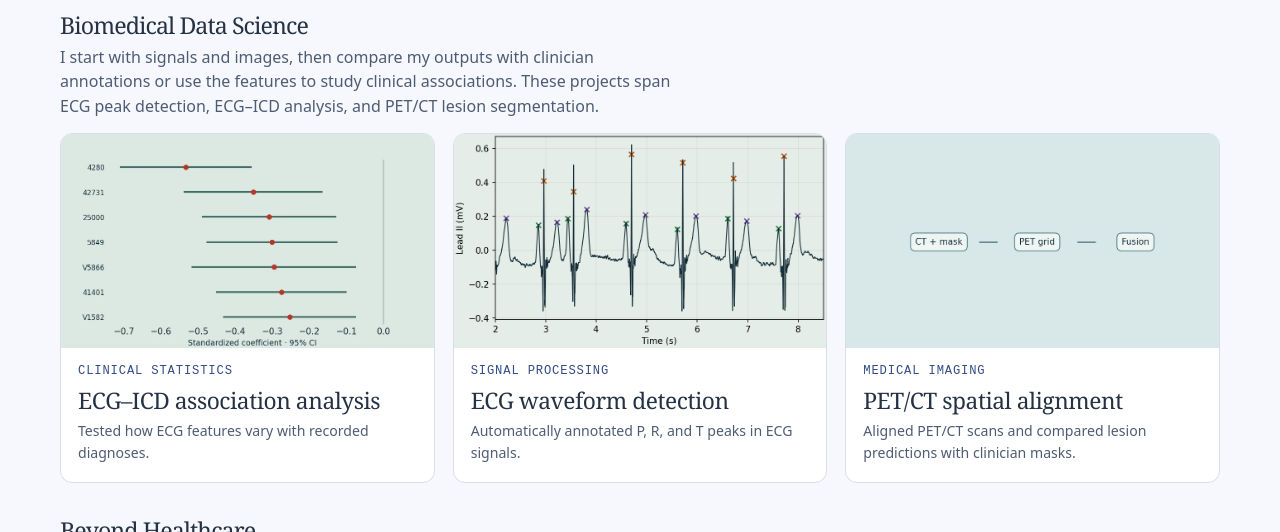
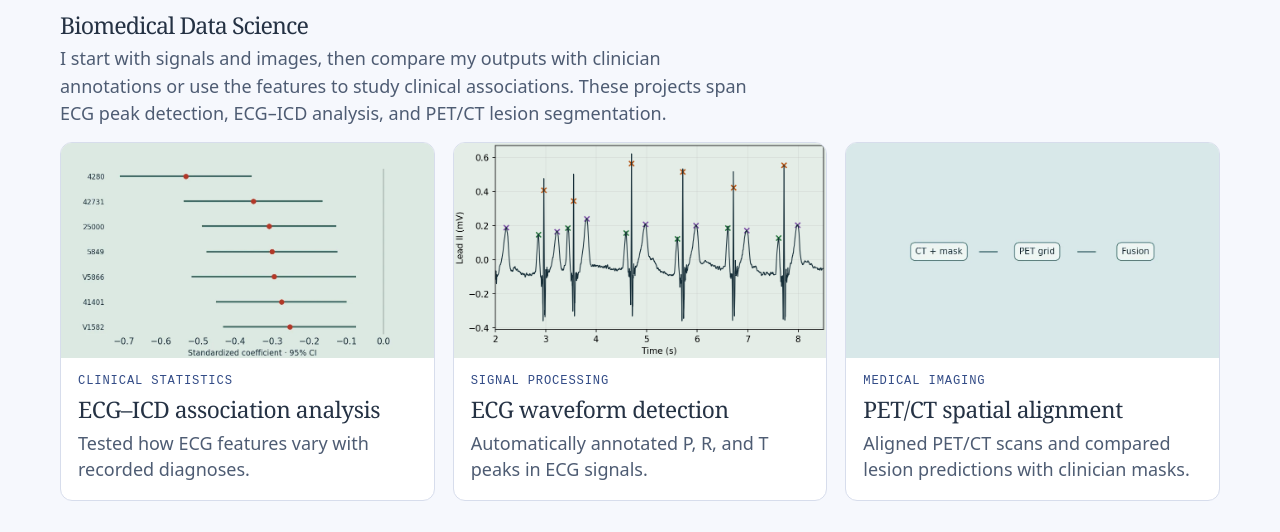
Before and after one commit to jo1127-here/portfolio, a plain HTML site: page index.html in a window 1280 px wide. Both pictures are taken after a click on the link "View portfolio". Shown: the part 198-730 px from the top of the page. Drawn offline with Linux system fonts and the light colour scheme.

Commit message:
Enlarge project gallery descriptions

```diff
--- a/assets/gallery.css
+++ b/assets/gallery.css
@@ -20,7 +20,7 @@ header.cover{max-width:none;padding:clamp(38px,7vw,95px) 0 clamp(45px,7vw,80px);
 .project-tile img{display:block;width:100%;height:auto;aspect-ratio:1.74;object-fit:cover}
 .tile-copy{padding:15px 17px 18px}
 .tile-copy h3{font:1.42rem/1.1 Georgia,serif;margin:.32em 0;letter-spacing:-.02em}
-.tile-copy>p:last-child{font-size:.88rem}
+.tile-copy>p:last-child{font-size:1.125rem;line-height:1.45;overflow-wrap:anywhere}
 .tile-copy .eyebrow{font-size:.76rem;letter-spacing:.07em}
 dialog{width:min(840px,calc(100% - 24px));max-height:calc(100dvh - 24px);margin:auto;background:var(--panel);color:var(--ink);border:1px solid var(--edge);border-radius:14px;padding:0}
 body:has(dialog[open]){overflow:hidden}
@@ -29,12 +29,12 @@ dialog .detail-card{border:0;padding-top:10px}
 dialog .plot{margin-top:16px}
 dialog .caption{min-height:0}
 @media(max-width:825px){.project-grid{grid-template-columns:repeat(2,minmax(0,1fr))}.cover h1{font-size:clamp(3.8rem,10vw,6.5rem)}}
-@media(max-width:570px){nav,main,footer{width:calc(100% - 30px)}header.cover{grid-template-columns:1fr;gap:24px}.project-grid{gap:10px}.tile-copy{padding:10px}.tile-copy h3{font-size:1.12rem}.tile-copy>p:last-child{font-size:.8rem}}
+@media(max-width:570px){nav,main,footer{width:calc(100% - 30px)}header.cover{grid-template-columns:1fr;gap:24px}.project-grid{gap:10px}.tile-copy{padding:10px}.tile-copy h3{font-size:1.12rem}.tile-copy>p:last-child{font-size:1rem}}
 @media(prefers-reduced-motion:reduce){.project-tile{transition:none}}
 
 .project-group{margin:20px 0 34px;scroll-margin-top:20px}
 .project-group>h3{font:1.45rem/1.2 Georgia,serif;margin:0 0 5px}
-.project-group>p{margin-bottom:14px;max-width:68ch}
+.project-group>p{margin-bottom:14px;max-width:68ch;font-size:1.125rem}
 .cover figure{background:#e4ede7;color:var(--ink);border:1px solid var(--edge)}
 .cover figcaption,.cover figcaption a{color:var(--ink)}
 dialog::backdrop{background:#23312e66}
--- a/index.html
+++ b/index.html
@@ -12,7 +12,7 @@
 <style>
 .effect-chart{display:grid;gap:8px}.effect-chart h4{margin:0;color:var(--ink)}.effect-row{display:grid;grid-template-columns:minmax(100px,1fr) minmax(65px,1fr) 3.55rem;gap:8px;align-items:center;font: .82rem/1.3 ui-monospace,monospace}.effect-track{position:relative;height:9px;border-radius:5px;background:linear-gradient(90deg,#263548 49.5%,#aab9cb 49.5% 50.5%,#263548 50.5%)}.effect-track i{position:absolute;top:1px;height:7px;background:var(--mint);border-radius:4px}.effect-track i.negative{background:var(--pink)}.effect-scale{display:flex;justify-content:space-between;margin:0 3.7rem 0 auto;width:calc(50% - 1.85rem);font:.75rem ui-monospace,monospace;color:var(--muted)}.effect-chart details+details{margin-top:6px}.effect-chart summary{margin-bottom:8px}
 </style>
-<link rel="stylesheet" href="assets/gallery.css?v=intro">
+<link rel="stylesheet" href="assets/gallery.css?v=project-type">
 </head>
 <body>
 <nav aria-label="Main navigation"><a class="name" href="#top">Jo.</a><div><a href="#portfolio">Portfolio</a><a href="https://github.com/jo1127-here">GitHub</a></div></nav>
```
